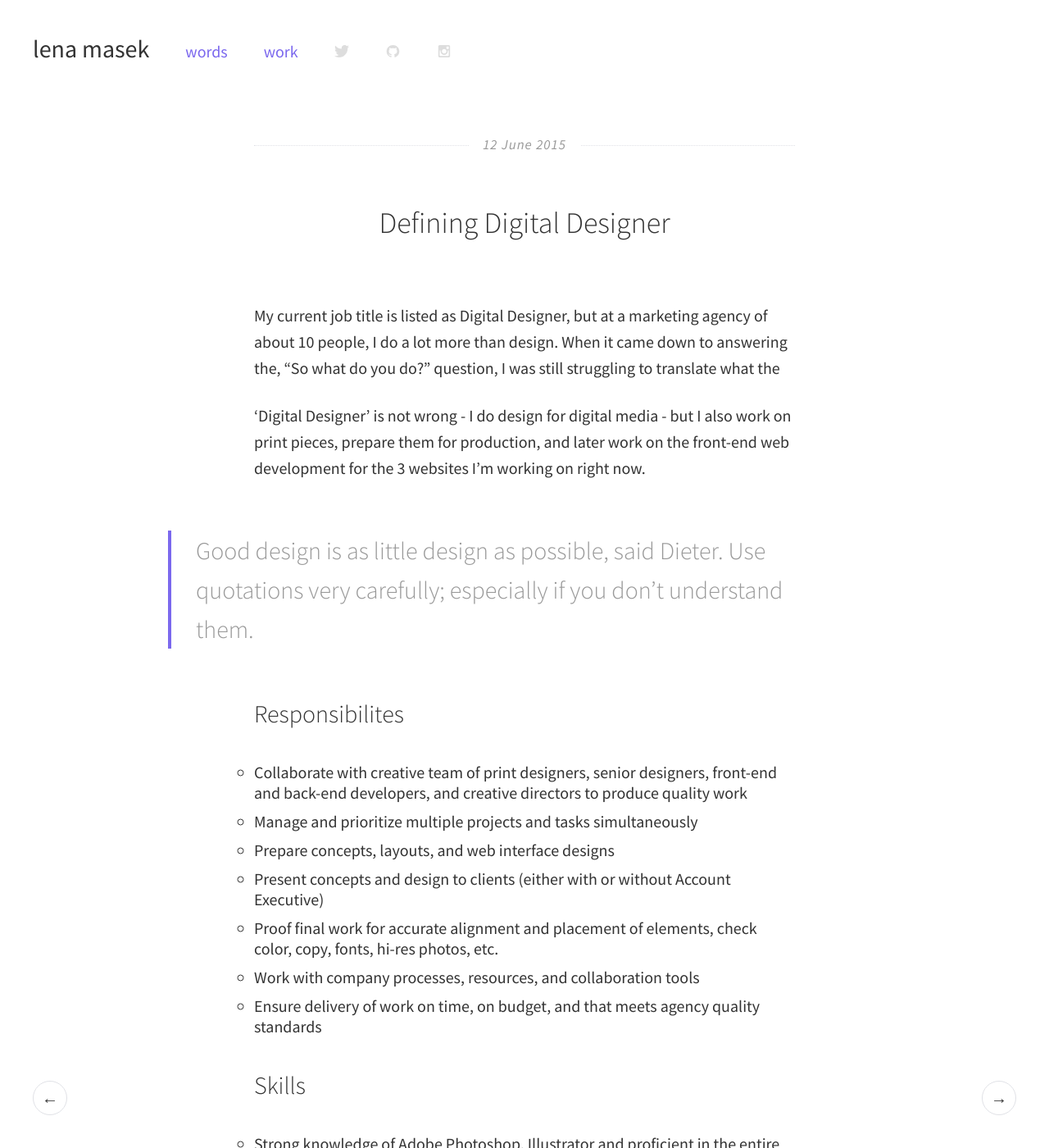
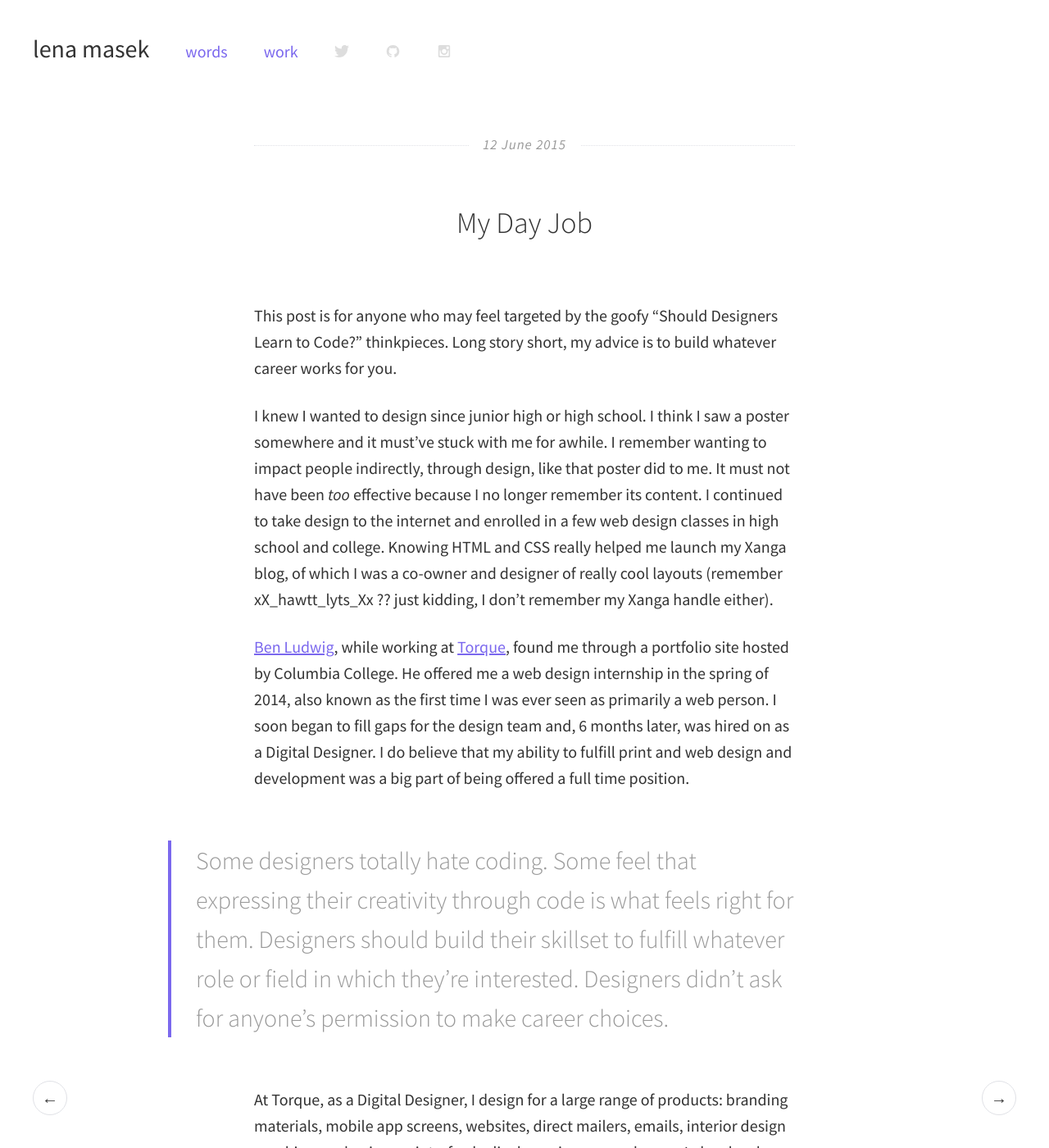
Before and after one commit to lenamasek/lenamasek.github.io, a Jekyll site: the page built from _posts/2015-09-21-digital-designer.markdown, in a window 1280 px wide and 1400 px high. Shown: the whole window at 82% size. Built offline with Jekyll 4.4.1, drawn with Linux system fonts in a browser that asks for light colours; some of the changed text lies outside the part shown.

Commit message:
digital designer blog post

```diff
--- a/_posts/2015-09-21-digital-designer.markdown
+++ b/_posts/2015-09-21-digital-designer.markdown
@@ -1,17 +1,21 @@
 ---
 layout: post
-title:  "Defining Digital Designer"
+title:  "My Day Job"
 date:   2015-06-12 10:53:00
 category: blog
 ---
 
-My current job title is listed as Digital Designer, but at a marketing agency of about 10 people, I do a lot more than design. When it came down to answering the, "So what do you do?" question, I was still struggling to translate what the
+This post is for anyone who may feel targeted by the goofy "Should Designers Learn to Code?" thinkpieces. Long story short, my advice is to build whatever career works for you.
 
-'Digital Designer' is not wrong - I do design for digital media - but I also work on print pieces, prepare them for production, and later work on the front-end web development for the 3 websites I'm working on right now.
+I knew I wanted to design since junior high or high school. I think I saw a poster somewhere and it must've stuck with me for awhile. I remember wanting to impact people indirectly, through design, like that poster did to me. It must not have been *too* effective because I no longer remember its content. I continued to take design to the internet and enrolled in a few web design classes in high school and college. Knowing HTML and CSS really helped me launch my Xanga blog, of which I was a co-owner and designer of really cool layouts (remember xX_hawtt_lyts_Xx ?? just kidding, I don't remember my Xanga handle either).
 
+[Ben Ludwig](http://benludwig.com), while working at [Torque](http://torque.digital), found me through a portfolio site hosted by Columbia College. He offered me a web design internship in the spring of 2014, also known as the first time I was ever seen as primarily a web person. I soon began to fill gaps for the design team and, 6 months later, was hired on as a Digital Designer. I do believe that my ability to fulfill print and web design and development was a big part of being offered a full time position.
 
->Good design is as little design as possible, said Dieter. Use quotations very carefully; especially if you don't understand them.
+>Some designers totally hate coding. Some feel that expressing their creativity through code is what feels right for them. Designers should build their skillset to fulfill whatever role or field in which they're interested. Designers didn't ask for anyone's permission to make career choices.
 
+At Torque, as a Digital Designer, I design for a large range of products: branding materials, mobile app screens, websites, direct mailers, emails, interior design graphics, packaging, point-of-sale displays, signage, and more. I also develop websites (front-end) and program emails. Since I've been there, I've been learning a lot of UI/UX and usability prinicples. My deep interest in psychology, sociology, cultural theory, and social justice fuels my design and development process and choices.
+
+Here's my job description, as written by Ben, Torque's Senior Interactive Designer:
 
 ### Responsibilites
 
@@ -35,3 +39,7 @@ My current job title is listed as Digital Designer, but at a marketing agency of
 * Ability to identify and communicate browser and platform limitations
 * Strong organizational skills and excellent written and verbal communication skills
 * Working knowledge of preparing files for print and web - create different file formats for production and client use
+
+I've been concerned for some time that by splitting my time between print and digital design/development, I'm not growing or learning as quickly as I would be if all my time was focused on one or the other. It is great to design and learn from more than one approach, but I'm not growing at the speed I'm used to. Going forward, I'm working to supplement any training I may be missing during my day job with personal and freelance projects and finding opportunities to make my work at my job work for me.
+
+I hope you'll be able to find opportunities to make your circumstance work for you and your goals.
```
